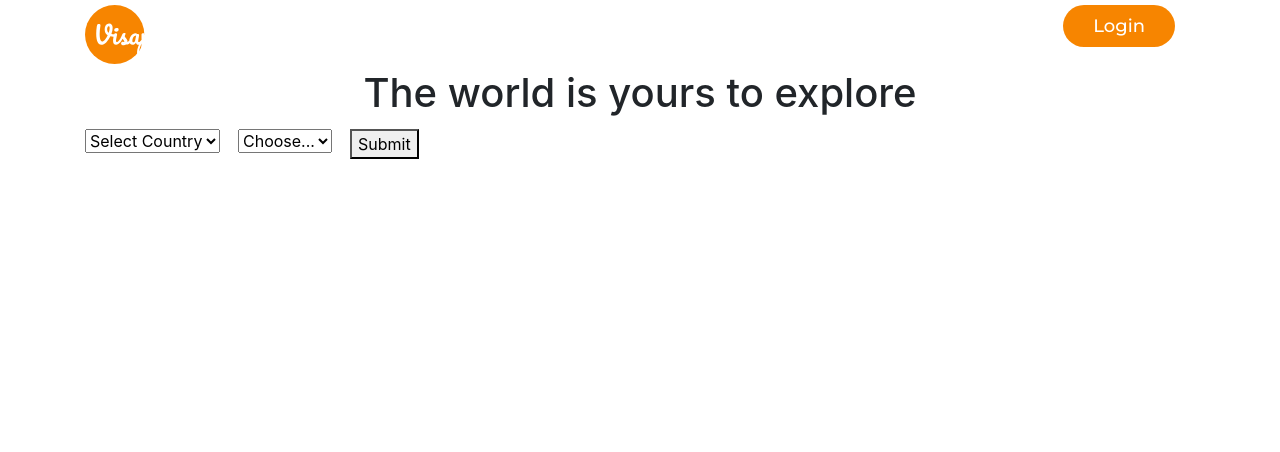
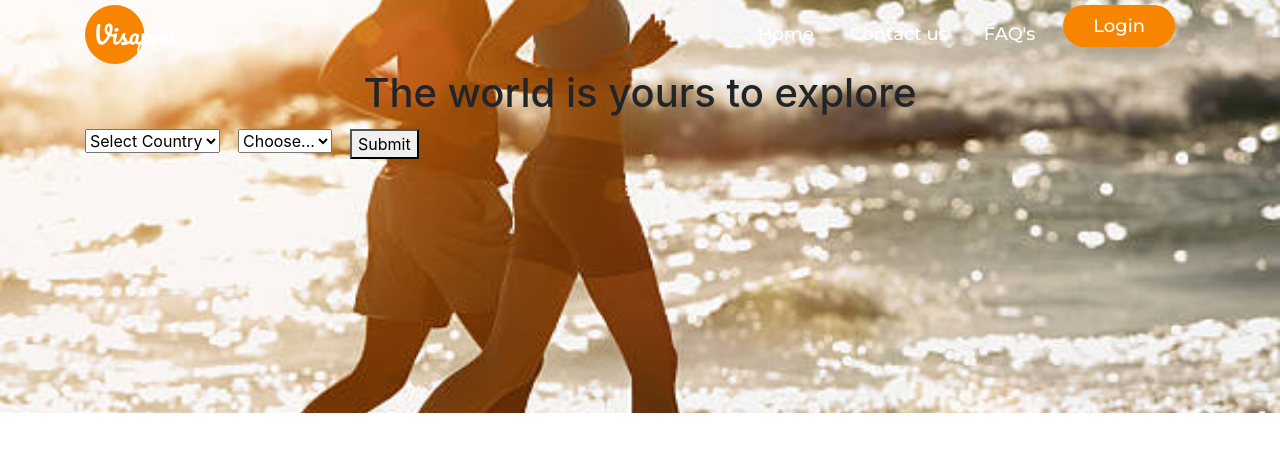
Before and after one commit to siccoo/visapro-ui, a React (Create React App) app: page / in a window 1280 px wide. Shown: the top 452 px of the page. Built offline with nearby package versions, Linux system fonts and the light colour scheme.

Commit message:
updates on Home.css

```diff
--- a/src/pages/home/Home.css
+++ b/src/pages/home/Home.css
@@ -0,0 +1,26 @@
+@import url('https://fonts.googleapis.com/css2?family=Montserrat:wght@500&family=Raleway:wght@700&family=Roboto&display=swap');
+
+.header:before {
+    content: "";
+    position: absolute;
+    top: 0;
+    left: 0;
+    width: 100%;
+    height: 100%;
+    opacity:.7;
+    padding: 0px 0 250px 0;
+}
+
+.header > * {
+ z-index:100
+}
+
+.header {
+  background: url('../../images/HomeImg.jpg') no-repeat center center;
+  -webkit-background-size: cover;
+   -moz-background-size: cover;
+   -o-background-size: cover;
+   background-size: cover;
+   position: relative;
+   padding: 0px 0 250px 0;
+}
```
